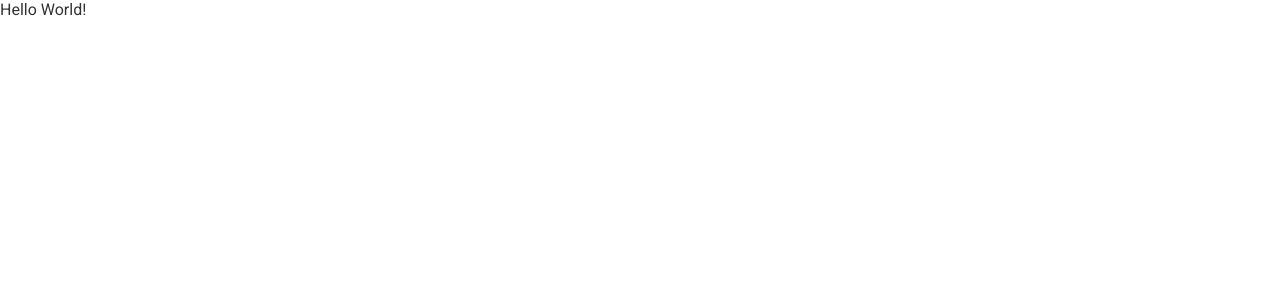
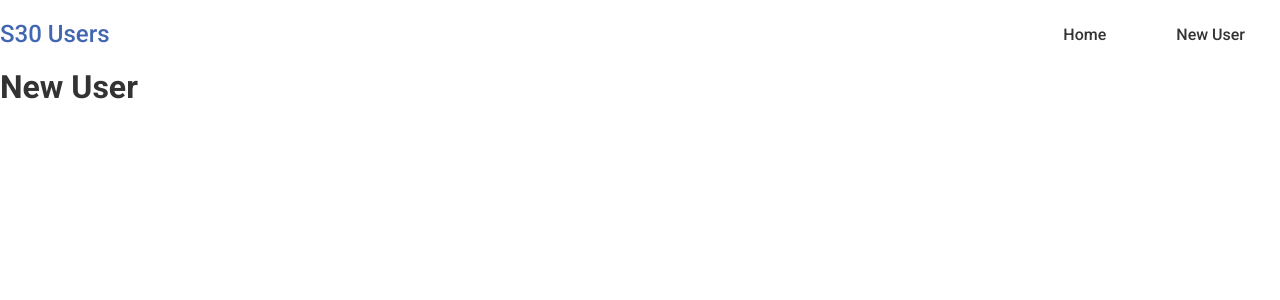
Before and after one commit to msjjean/s30-users-web, a React (Create React App) app: page /new-user in a window 1280 px wide. Shown: the top 300 px of the page. Built offline with nearby package versions, Linux system fonts and the light colour scheme.

Commit message:
install router, axios + setup navigation and components

```diff
--- a/package.json
+++ b/package.json
@@ -6,8 +6,10 @@
     "@testing-library/jest-dom": "^5.16.2",
     "@testing-library/react": "^12.1.2",
     "@testing-library/user-event": "^13.5.0",
+    "axios": "^0.25.0",
     "react": "^17.0.2",
     "react-dom": "^17.0.2",
+    "react-router-dom": "^6.2.1",
     "react-scripts": "5.0.0",
     "web-vitals": "^2.1.4"
   },
--- a/src/App.js
+++ b/src/App.js
@@ -1,7 +1,18 @@
+import { Routes, Route } from 'react-router-dom';
+import Navbar from './components/globals/Navbar';
+import Home from './components/Home';
+import NewUser from './components/users/NewUser';
+
 function App() {
 	return (
 		<div className="App">
-			Hello World!
+			<Navbar />
+			<div className="content">
+				<Routes>
+					<Route path="/" element={ <Home /> } />
+					<Route path="/new-user" element={ <NewUser /> } />
+				</Routes>
+			</div>
 		</div>
 	);
 }
--- /dev/null
+++ b/src/components/Home.js
@@ -0,0 +1,7 @@
+const Home = () => {
+    return (
+        <h1> Homepage </h1>
+     );
+}
+
+export default Home;
--- /dev/null
+++ b/src/components/globals/Navbar.js
@@ -0,0 +1,17 @@
+import { Link } from 'react-router-dom';
+
+const Navbar = () => {
+    return (
+        <nav className="nav-bar">
+            <div className="brand">
+                <a href="/"> S30 Users </a>
+            </div>
+            <div className="menu-links">
+                <Link to="/"> Home </Link>
+                <Link to="/new-user"> New User </Link>
+            </div>
+        </nav>
+    );
+}
+
+export default Navbar;
--- /dev/null
+++ b/src/components/users/NewUser.js
@@ -0,0 +1,7 @@
+const NewUser = () => {
+    return (
+        <h1> New User </h1>
+    );
+}
+
+export default NewUser;
--- a/src/index.css
+++ b/src/index.css
@@ -17,3 +17,44 @@
 	margin: 0 auto;
 	position: relative;
 }
+
+
+.nav-bar {
+	display: flex;
+	flex-flow: row wrap;
+	justify-content: space-between;
+	align-items: center;
+}
+
+a {
+	text-decoration: none;
+}
+
+.nav-bar .brand {
+	flex: 0 0 300px;
+	font-size: 24px;
+	padding: 20px 0;
+	font-weight: 500;
+	color: var(--blue);
+}
+
+.nav-bar .brand a {
+	color: var(--blue);
+}
+
+.nav-bar .menu-links {
+	flex: 1 0 5%;
+	display: flex;
+	flex-flow: row wrap;
+	align-items: center;
+	justify-content: flex-end;
+}
+
+.nav-bar .menu-links a{
+	padding: 20px 35px;
+	font-weight: 500;
+}
+
+.nav-bar .menu-links a:hover{
+	color: var(--blue);
+}
```
Also changed, not shown: src/components/users/UserIndex.js (added, +7 -0 lines), src/index.js (+7 -2 lines), 1 other file (tests, documents, lock files or other folders).
